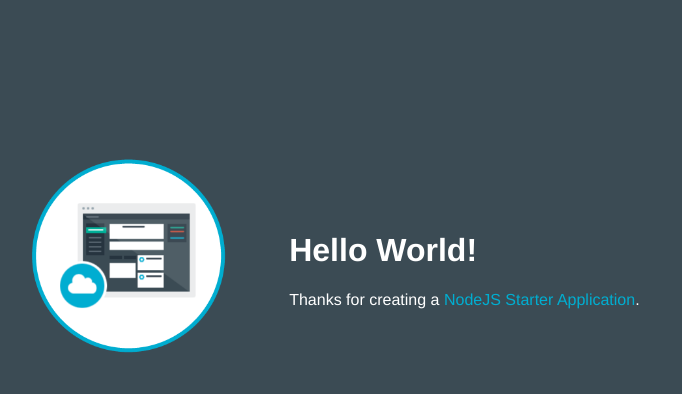
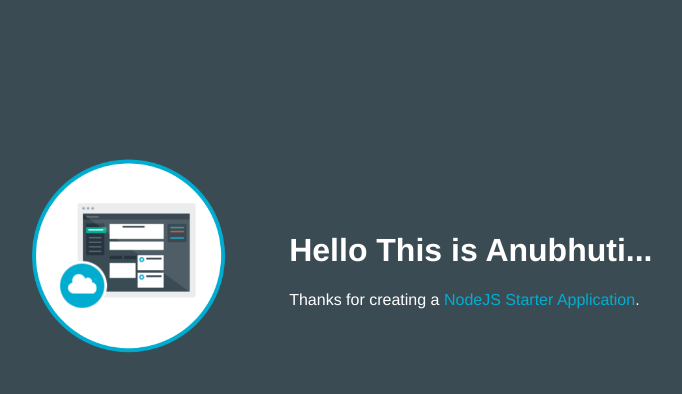
Before and after one commit to anubhuti0401/Anubhuti-Demo, a website: page public/index.html in a window 1280 px wide. Shown: the whole page, without its empty margins (253-935 px from the left). Drawn offline with Linux system fonts and the light colour scheme.

Commit message:
My demo code 1

```diff
--- a/public/index.html
+++ b/public/index.html
@@ -16,7 +16,7 @@
           <img class = "newappIcon" src="images/newapp-icon.png">
         </td>
         <td>
-          <h1 id="message">Hello World!</h1>
+          <h1 id="message">Hello This is Anubhuti...</h1>
           <p class='description'></p> Thanks for creating a <span class = "blue">NodeJS Starter Application</span>.
         </td>
       </tr>
```
Also changed, not shown: 1 other file.
